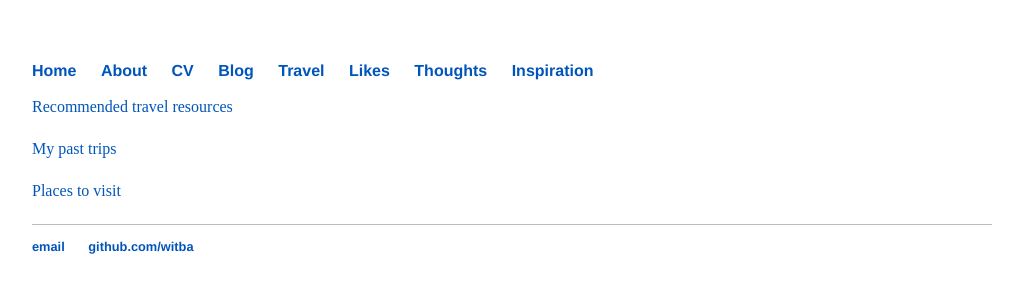
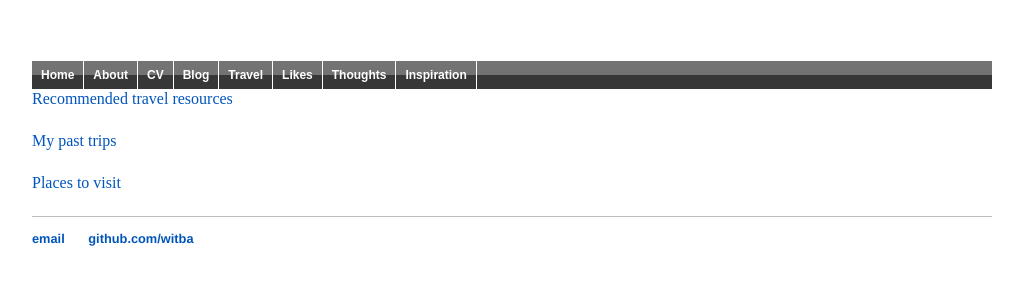
Before and after one commit to witba/witba.github.io, a Jekyll site: the page built from travel/index.html, in a window 1280 px wide. Shown: the top 300 px of the page, without its empty margins (128-1151 px from the left). Built offline with Jekyll 4.4.1, drawn with Linux system fonts in a browser that asks for light colours.

Commit message:
Update default.html

```diff
--- a/_layouts/default.html
+++ b/_layouts/default.html
@@ -13,7 +13,7 @@
 
   <body>
     <nav>
-<ul>
+<ul class="solidblockmenu">
 <li><a href="/">Home</a></li>
 <li><a href="/about">About</a></li>
 <li><a href="/cv">CV</a></li>
```
